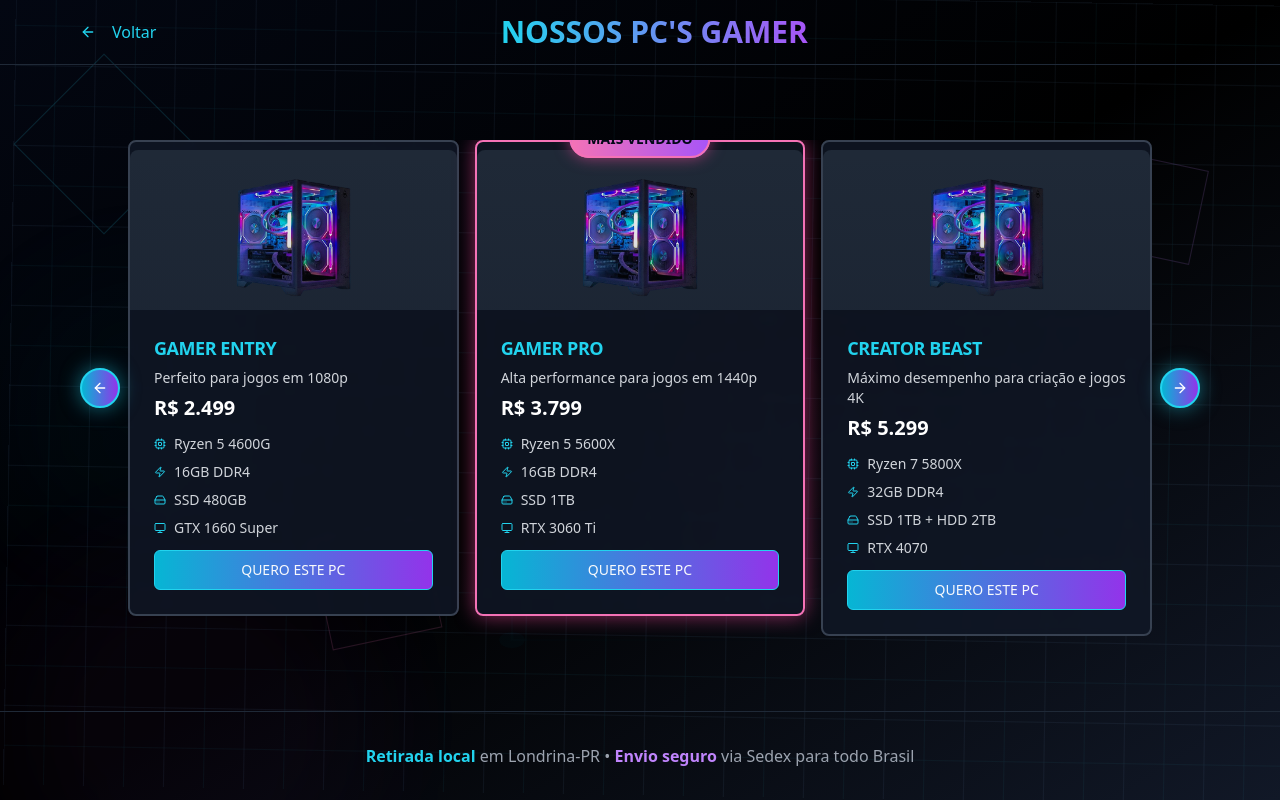
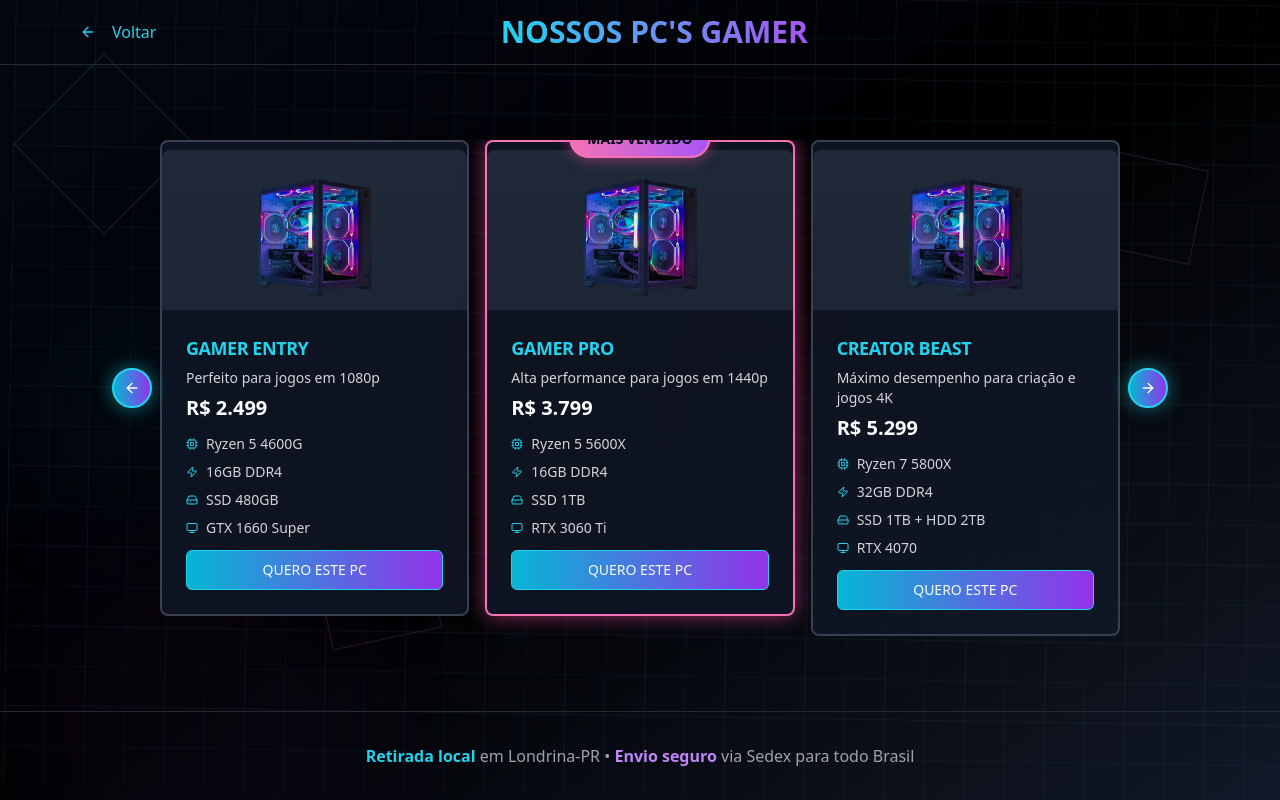
Before and after one commit to dev-guime/arcade-site, a React (Vite) app: page /pcs in a window 1280 px wide. Built offline with nearby package versions, Linux system fonts and the light colour scheme.

Commit message:
Fix: Increase div size
Adjusted the size of the div to prevent elements from overflowing.

```diff
--- a/src/pages/PcsPage.tsx
+++ b/src/pages/PcsPage.tsx
@@ -1,4 +1,3 @@
-
 import { Button } from "@/components/ui/button";
 import { Card, CardContent, CardDescription, CardHeader, CardTitle } from "@/components/ui/card";
 import { Carousel, CarouselContent, CarouselItem, CarouselNext, CarouselPrevious } from "@/components/ui/carousel";
@@ -225,7 +224,7 @@ const PcsPage = () => {
           </div>
 
           {/* Desktop Carousel */}
-          <div className="hidden md:block relative px-16">
+          <div className="hidden md:block relative px-24">
             <Carousel
               className="w-full"
               opts={{
```
